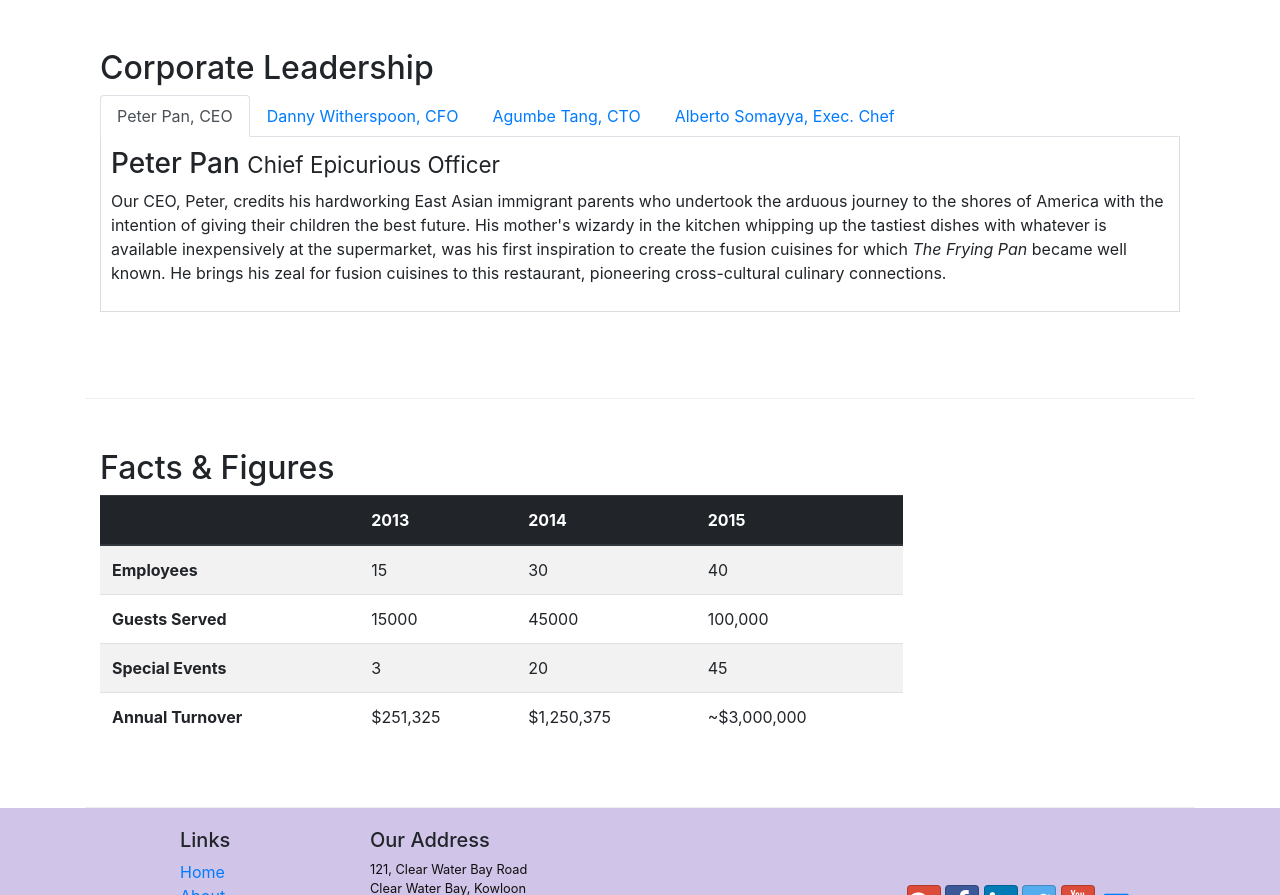
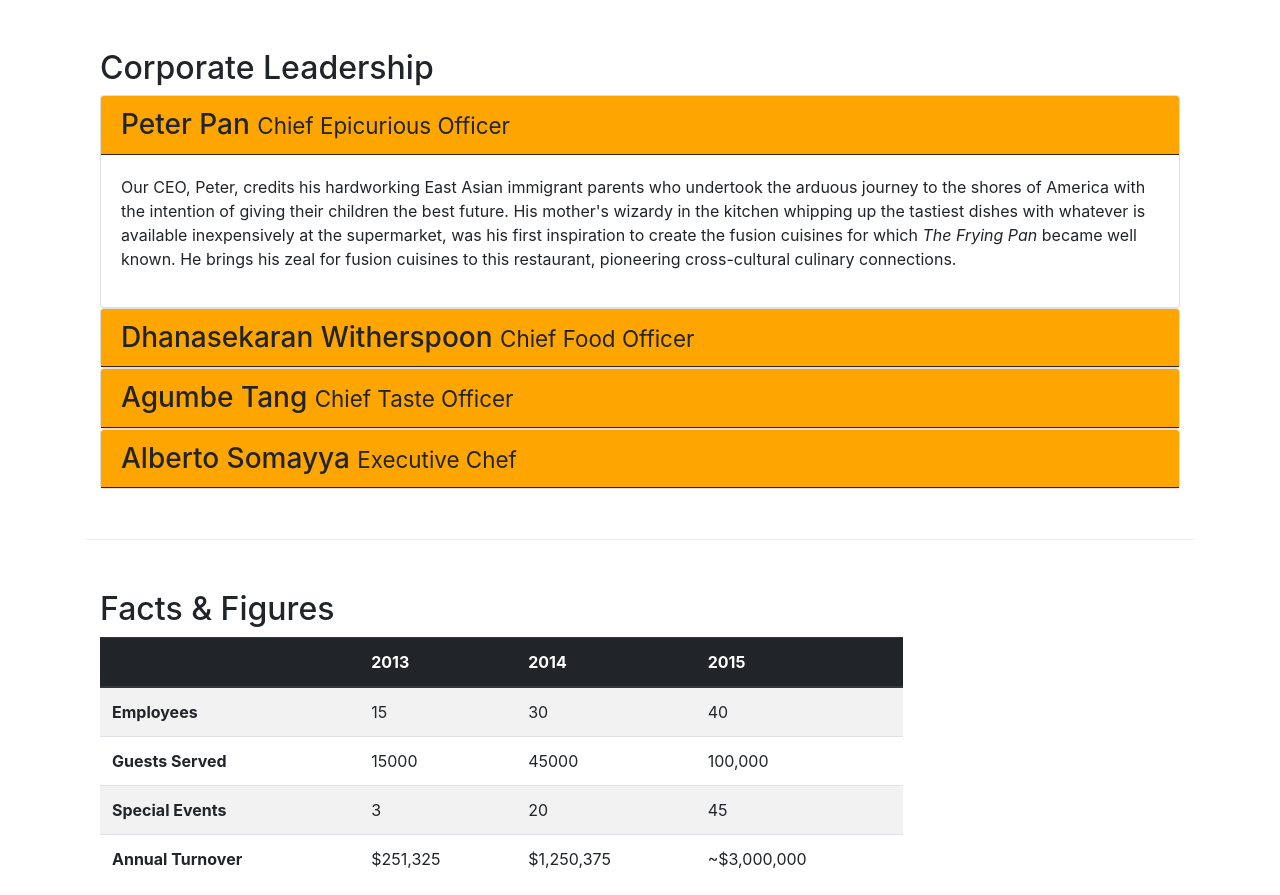
Before and after one commit to psadeck76/FullStack, a website: page aboutus.html in a window 1280 px wide. Shown: the part 966-1861 px from the top of the page. Drawn offline with nearby package versions, Linux system fonts and the light colour scheme.

Commit message:
accordian

```diff
--- a/aboutus.html
+++ b/aboutus.html
@@ -105,43 +105,70 @@
             <div class="col-12">
                 <h2>Corporate Leadership</h2>
 
-                <ul class="nav nav-tabs">
-                    <li class="nav-item">
-                      <a class="nav-link active" href="#peter" role="tab" data-toggle="tab">Peter Pan, CEO</a>
-                    </li>
-                    <li class="nav-item">
-                      <a class="nav-link" href="#danny" role="tab" data-toggle="tab">Danny Witherspoon, CFO</a>
-                    </li>
-                    <li class="nav-item">
-                      <a class="nav-link" href="#agumbe"role="tab" data-toggle="tab">Agumbe Tang, CTO</a>
-                    </li>
-                    <li class="nav-item">
-                      <a class="nav-link" href="#alberto" role="tab" data-toggle="tab">Alberto Somayya, Exec. Chef</a>
-                    </li>
-                </ul>
+                <div id="accordion">
 
-                <div class="tab-content">
-
-                    <div role="tabpanel" class="tab-pane fade show active" id="peter">
-                        <h3>Peter Pan <small>Chief Epicurious Officer</small></h3>
+                    <div class="card">
+                        <div class="card-header" role="tab" id="peterhead">
+                        <h3 class="mb-0">
+                            <a data-toggle="collapse" data-target="#peter">
+                            Peter Pan <small>Chief Epicurious Officer</small>
+                            </a>
+                        </h3>
+                        </div>
+                        <div class="collapse show" id="peter" data-parent="#accordion">
+                            <div class="card-body">
                                 <p class="d-none d-sm-block">Our CEO, Peter, credits his hardworking East Asian immigrant parents who undertook the arduous journey to the shores of America with the intention of giving their children the best future. His mother's wizardy in the kitchen whipping up the tastiest dishes with whatever is available inexpensively at the supermarket, was his first inspiration to create the fusion cuisines for which <em>The Frying Pan</em> became well known. He brings his zeal for fusion cuisines to this restaurant, pioneering cross-cultural culinary connections.</p>
                             </div>
+                        </div>
+                    </div>
 
-                    <div role="tabpanel" class="tab-pane fade" id="danny">
-                        <h3>Dhanasekaran Witherspoon <small>Chief Food Officer</small></h3>
+                    <div class="card">
+                        <div class="card-header" role="tab" id="dannyhead">
+                        <h3 class="mb-0">
+                            <a data-toggle="collapse" data-target="#danny">
+                            Dhanasekaran Witherspoon <small>Chief Food Officer</small>
+                            </a>
+                        </h3>
+                    </div>
+                    <div class="collapse" id="danny" data-parent="#accordion">
+                        <div class="card-body">
                             <p class="d-none d-sm-block">Our CFO, Danny, as he is affectionately referred to by his colleagues, comes from a long established family tradition in farming and produce. His experiences growing up on a farm in the Australian outback gave him great appreciation for varieties of food sources. As he puts it in his own words, <em>Everything that runs, wins, and everything that stays, pays!</em></p>
                         </div>
+                    </div>
+                </div>
 
-                    <div role="tabpanel" class="tab-pane fade" id="agumbe">
-                        <h3>Agumbe Tang <small>Chief Taste Officer</small></h3>
+                <div class="card">
+                        <div class="card-header" role="tab" id="agumbehead">
+                        <h3 class="mb-0">
+                            <a data-toggle="collapse" data-target="#agumbe">
+                            Agumbe Tang <small>Chief Taste Officer</small>
+                            </a>
+                        </h3>
+                    </div>
+                    <div class="collapse" id="agumbe" data-parent="#accordion">
+                        <div class="card-body">
                             <p class="d-none d-sm-block">Blessed with the most discerning gustatory sense, Agumbe, our CTO, personally ensures that every dish that we serve meets his exacting tastes. Our chefs dread the tongue lashing that ensues if their dish does not meet his exacting standards. He lives by his motto, <em>You click only if you survive my lick.</em></p>
                         </div>
+                    </div>
+                </div>
 
-                    <div role="tabpanel" class="tab-pane fade" id="alberto">
-                        <h3>Alberto Somayya <small>Executive Chef</small></h3>
+                <div class="card">
+                        <div class="card-header" role="tab" id="albertohead">
+                        <h3 class="mb-0">
+                            <a data-toggle="collapse" data-target="#alberto">
+                            Alberto Somayya <small>Executive Chef</small>
+                            </a>
+                        </h3>
+                    </div>
+                    <div class="collapse" id="alberto" data-parent="#accordion">
+                        <div class="card-body">
                             <p class="d-none d-sm-block">Award winning three-star Michelin chef with wide International experience having worked closely with whos-who in the culinary world, he specializes in creating mouthwatering Indo-Italian fusion experiences. He says, <em>Put together the cuisines from the two craziest cultures, and you get a winning hit! Amma Mia!</em></p>
                         </div>
                     </div>
+                </div>
+
+                </div><!-- End accordian -->
+
             </div>
        </div>
 
```
Lines whose indentation alone changed are shown as unchanged.
